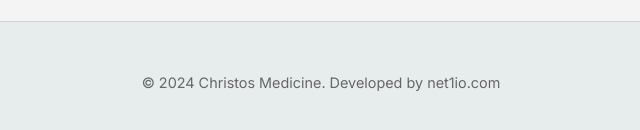
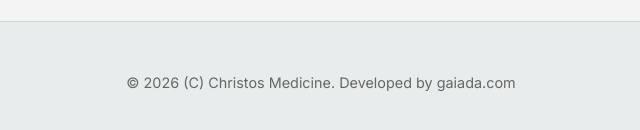
Before and after one commit to Gaia-Digital-Agency/proposal_christos, a plain HTML site: page index.html in a window 1280 px wide. Shown: the part 1902-2032 px from the top of the page, 319-959 px from the left. Drawn offline with nearby package versions, Linux system fonts and the light colour scheme.

Commit message:
Committed From Zsh At 02:53 PM, Tuesday, January 20, 2026

```diff
--- a/index.html
+++ b/index.html
@@ -76,7 +76,7 @@
 
     <footer class="site-footer">
         <div class="container">
-            <p>&copy; 2024 Christos Medicine. Developed by net1io.com</p>
+            <p>&copy; 2026 (C) Christos Medicine. Developed by gaiada.com</p>
         </div>
     </footer>
 
```
Also changed, not shown: 4 other files.
